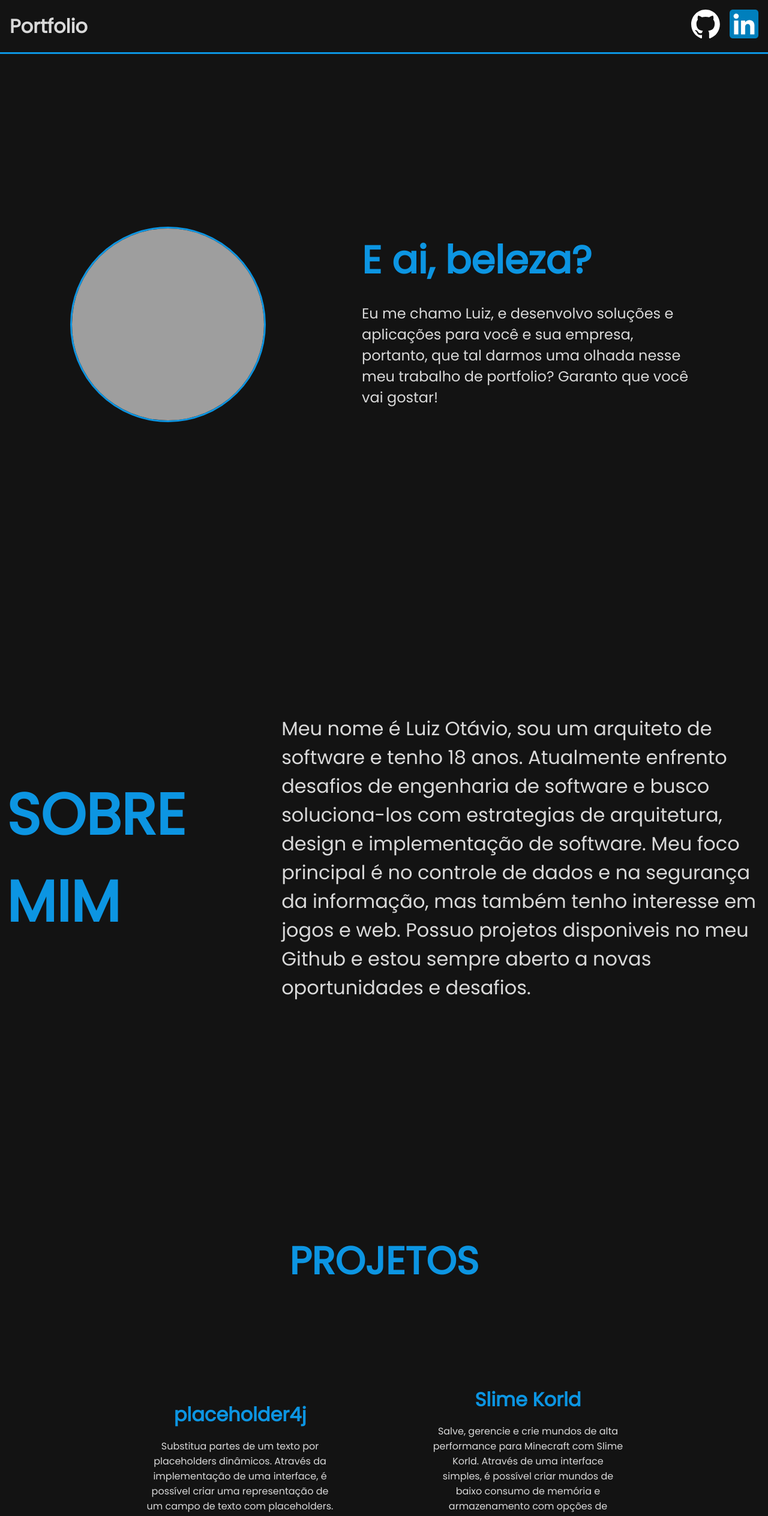
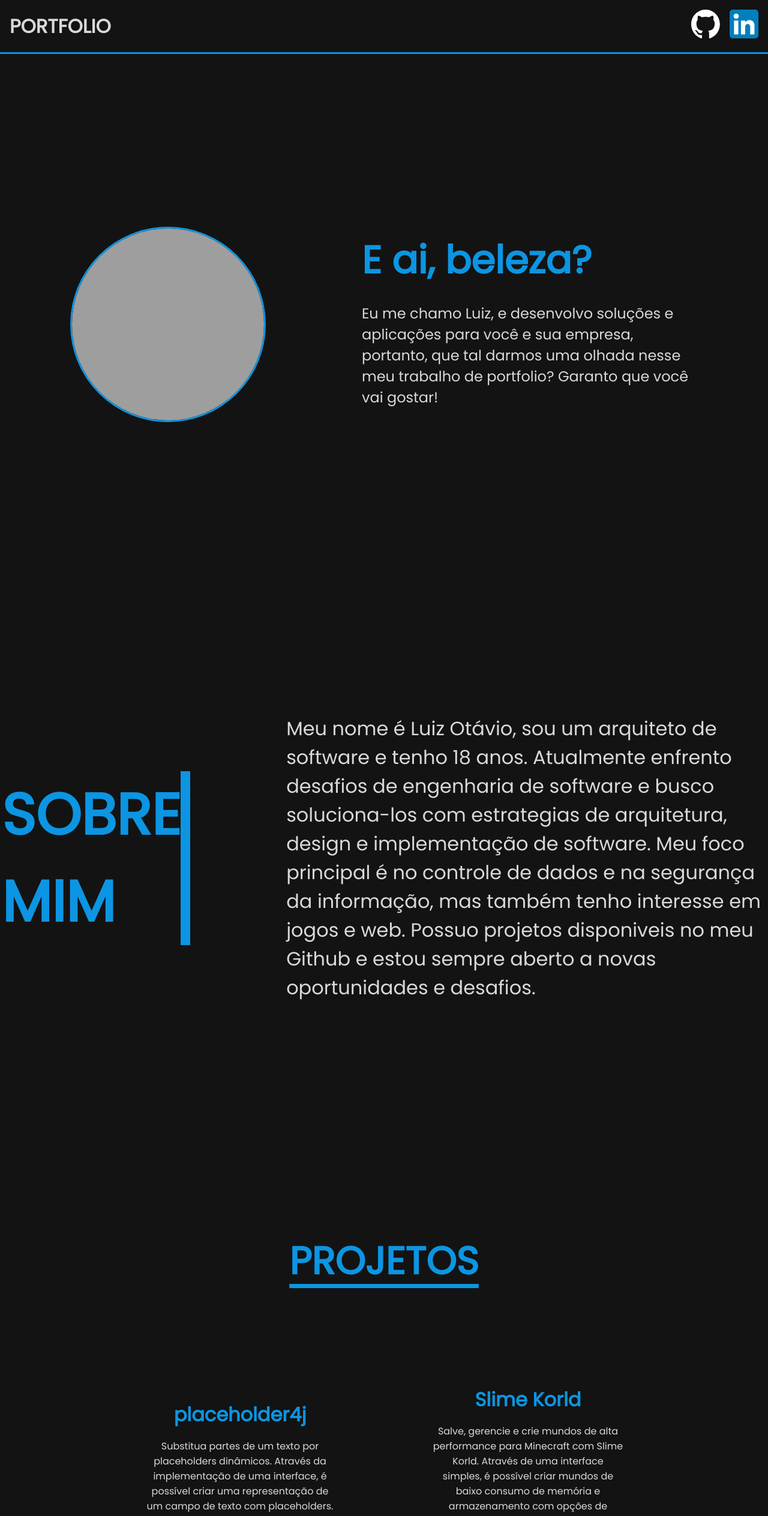
Before and after one commit to luiz-otavio/portfolio, a Next.js app: page /portfolio/ in a window 1280 px wide. Shown: the top 2528 px of the page at 60% size. Built offline with nearby package versions, Linux system fonts and the light colour scheme; grey boxes are pictures that could not be loaded.

Commit message:
feat(ui): Add some text decoration and resize some places

```diff
--- a/app/ui/center.tsx
+++ b/app/ui/center.tsx
@@ -10,7 +10,9 @@ export default function Center() {
                 backgroundColor: '#131313',
                 color: '#D9D9D9',
             }}>
-                <div>
+                <div style={{
+                    borderRight: '1rem solid #0C95E2'
+                }}>
                     <strong style={{
                         fontSize: '6rem',
                         fontStyle: 'bold',
--- a/app/ui/footer.tsx
+++ b/app/ui/footer.tsx
@@ -12,6 +12,9 @@ export default function Footer() {
                 <strong style={{
                     fontSize: '4rem',
                     color: '#0C95E2',
+                    textDecoration: 'underline',
+                    textUnderlineOffset: '1rem',
+                    textDecorationThickness: '7px'
                 }}>PROJETOS</strong>
             </div>
             <div style={{
--- a/app/ui/header.tsx
+++ b/app/ui/header.tsx
@@ -19,13 +19,14 @@ export default function Header(props: HeaderProps) {
             borderBottom: '3px solid #0C95E2',
             backgroundColor: '#131313',
         }}>
-            <h1 style={{
+            <strong style={{
                 display: 'flex',
                 alignItems: 'center',
                 margin: '0',
                 textSizeAdjust: 'auto',
+                fontSize: '2rem',
                 color: '#D9D9D9',
-            }}>Portfolio</h1>
+            }}>PORTFOLIO</strong>
             <div style={{
                 display: 'flex',
                 alignItems: 'center',
```
